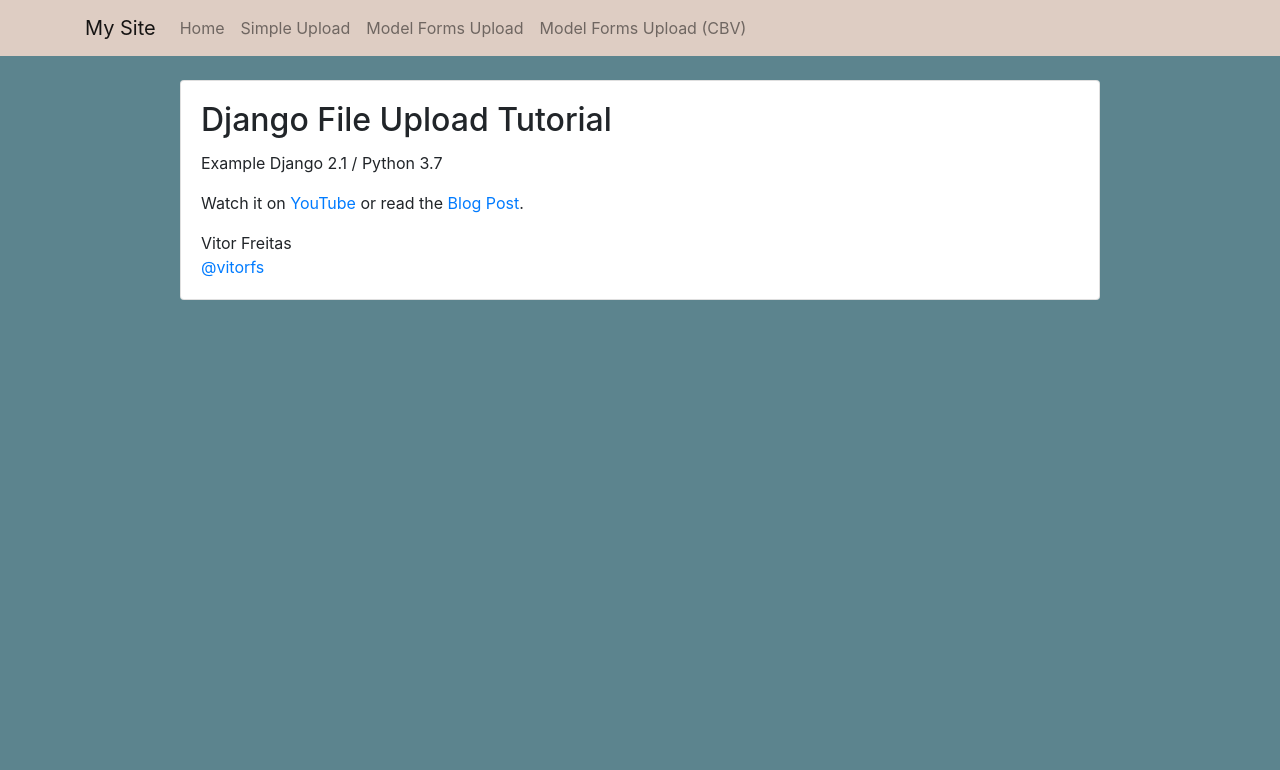
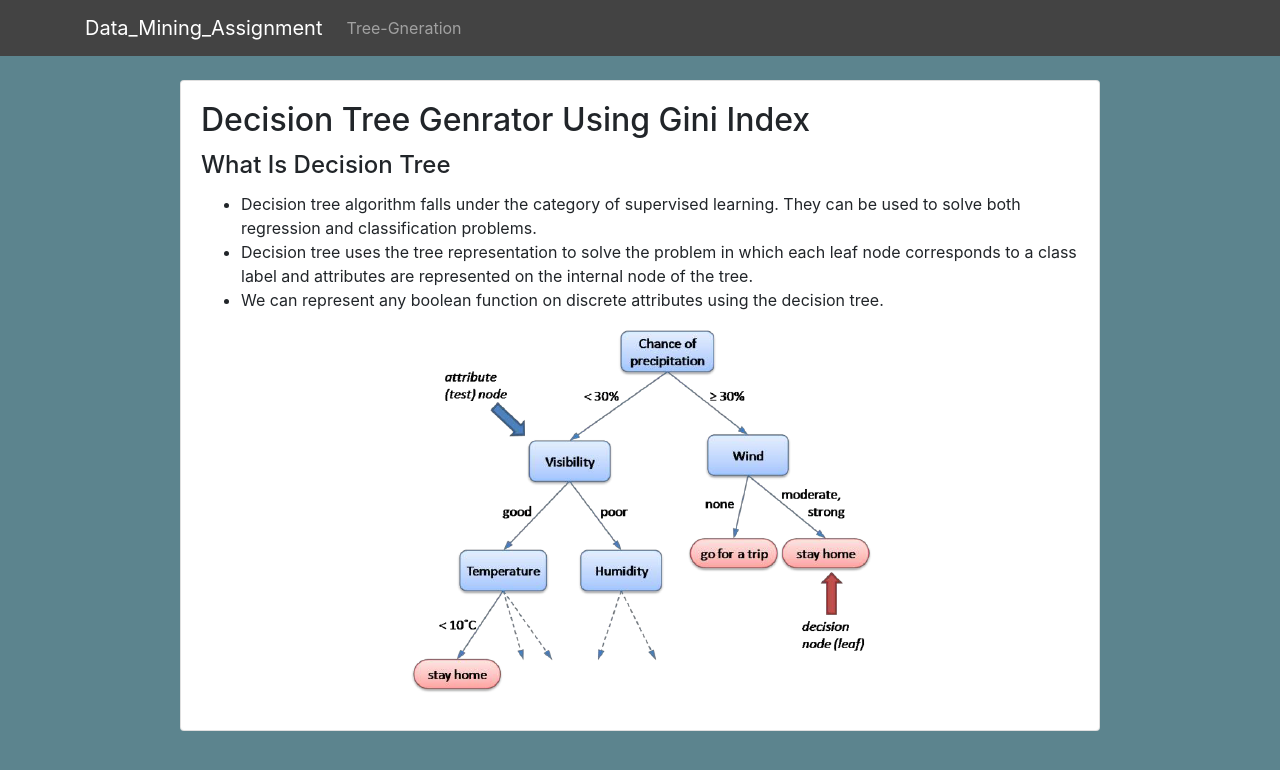
Before and after one commit to maulikb/mining-assignment, a Django app: page / in a window 1280 px wide. Shown: the top 770 px of the page. Run offline with Django 3.2, Linux system fonts and the light colour scheme; parts of the project's set-up code (start-up, migrations or seed data) failed here and were passed over; some libraries are stand-ins or nearby versions.

Commit message:
functionality is done UI changes is uncomplete

```diff
--- a/mysite/core/views.py
+++ b/mysite/core/views.py
@@ -2,6 +2,7 @@
 from django.views.generic import TemplateView, ListView, CreateView
 from django.core.files.storage import FileSystemStorage
 from django.urls import reverse_lazy
+from django.core.files import File
 
 from .forms import BookForm
 from .models import Book
@@ -67,56 +68,16 @@
         graph.write_png(image_url)
         imge = Image(graph.create_png())
 
+
         fs = FileSystemStorage()
         upload_file_name = uploaded_file
-        name = fs.save(uploaded_file.name, uploaded_file)
         path_to_generated_image = os.path.abspath(os.path.join(os.getcwd(), os.pardir))+"\\django-upload-example\\"+ image_url
+        file = open(path_to_generated_image , "rb")
+        django_file = File(file)
+
+        name_of_image = "Tree_of_"+str(os.path.splitext(uploaded_file.name)[0]) + ".png"
+        name = fs.save(name_of_image, django_file)
+
         print(path_to_generated_image)
-        context['url'] = path_to_generated_image
-
-
-    #fileUrl = os.path.join(BASE_DIR , '\\media\\' + upload_file_name)
-    #
-    #print(type(image))
+        context['image_name'] = name_of_image
     return render(request, 'upload.html', context)
-
-
-def book_list(request):
-    books = Book.objects.all()
-    return render(request, 'book_list.html', {
-        'books': books
-    })
-
-
-
-def upload_book(request):
-    if request.method == 'POST':
-        form = BookForm(request.POST, request.FILES)
-        if form.is_valid():
-            form.save()
-            return redirect('book_list')
-    else:
-        form = BookForm()
-    return render(request, 'upload_book.html', {
-        'form': form
-    })
-
-
-def delete_book(request, pk):
-    if request.method == 'POST':
-        book = Book.objects.get(pk=pk)
-        book.delete()
-    return redirect('book_list')
-
-
-class BookListView(ListView):
-    model = Book
-    template_name = 'class_book_list.html'
-    context_object_name = 'books'
-
-
-class UploadBookView(CreateView):
-    model = Book
-    form_class = BookForm
-    success_url = reverse_lazy('class_book_list')
-    template_name = 'upload_book.html'
--- /dev/null
+++ b/mysite/static/desktop.ini
@@ -0,0 +1,2 @@
+[LocalizedFileNames]
+decision -tree.png=@decision -tree,0
--- a/mysite/templates/base.html
+++ b/mysite/templates/base.html
@@ -9,25 +9,16 @@
   <title>{% block title %}My Site{% endblock %}</title>
 </head>
 <body>
-  <nav class="navbar navbar-expand-lg navbar-light mb-4" style="background-color:#decdc3">
+  <nav class="navbar navbar-expand-lg navbar-dark mb-4" style="background-color:#434343">
     <div class="container">
-      <a class="navbar-brand" href="{% url 'home' %}">My Site</a>
+      <a class="navbar-brand" href="{% url 'home' %}">Data_Mining_Assignment</a>
       <button class="navbar-toggler" type="button" data-toggle="collapse" data-target="#navbarSupportedContent" aria-controls="navbarSupportedContent" aria-expanded="false" aria-label="Toggle navigation">
         <span class="navbar-toggler-icon"></span>
       </button>
       <div class="collapse navbar-collapse" id="navbarSupportedContent">
         <ul class="navbar-nav">
           <li class="nav-item">
-            <a class="nav-link" href="{% url 'home' %}">Home</a>
-          </li>
-          <li class="nav-item">
-            <a class="nav-link" href="{% url 'upload' %}">Simple Upload</a>
-          </li>
-          <li class="nav-item">
-            <a class="nav-link" href="{% url 'book_list' %}">Model Forms Upload</a>
-          </li>
-          <li class="nav-item">
-            <a class="nav-link" href="{% url 'class_book_list' %}">Model Forms Upload (CBV)</a>
+            <a class="nav-link" href="{% url 'upload' %}">Tree-Gneration</a>
           </li>
         </ul>
       </div>
@@ -48,5 +39,6 @@
   <script src="https://code.jquery.com/jquery-3.3.1.slim.min.js" integrity="sha384-q8i/X+965DzO0rT7abK41JStQIAqVgRVzpbzo5smXKp4YfRvH+8abtTE1Pi6jizo" crossorigin="anonymous"></script>
   <script src="https://cdnjs.cloudflare.com/ajax/libs/popper.js/1.14.3/umd/popper.min.js" integrity="sha384-ZMP7rVo3mIykV+2+9J3UJ46jBk0WLaUAdn689aCwoqbBJiSnjAK/l8WvCWPIPm49" crossorigin="anonymous"></script>
   <script src="https://stackpath.bootstrapcdn.com/bootstrap/4.1.3/js/bootstrap.min.js" integrity="sha384-ChfqqxuZUCnJSK3+MXmPNIyE6ZbWh2IMqE241rYiqJxyMiZ6OW/JmZQ5stwEULTy" crossorigin="anonymous"></script>
+  <script src="https://cdnjs.cloudflare.com/ajax/libs/jquery-zoom/1.7.21/jquery.zoom.min.js" integrity="sha512-m5kAjE5cCBN5pwlVFi4ABsZgnLuKPEx0fOnzaH5v64Zi3wKnhesNUYq4yKmHQyTa3gmkR6YeSKW1S+siMvgWtQ==" crossorigin="anonymous"></script>
 </body>
 </html>
--- a/mysite/templates/home.html
+++ b/mysite/templates/home.html
@@ -1,14 +1,27 @@
 {% extends 'base.html' %}
+{% load static %}
+{% block content %}
+  <h2 class="card-title">Decision Tree Genrator Using Gini Index</h2>
+  <h4 class="card-title"> What Is Decision Tree</h4>
+  <ul>
+    <li>
+      Decision tree algorithm falls under the category of supervised learning. They can be used to solve both regression and classification problems.
+    </li>
+    <li>
+      Decision tree uses the tree representation to solve the problem in which each leaf node corresponds to a class label and attributes are represented on the internal node of the tree.
+    </li>
+    <li>
+      We can represent any boolean function on discrete attributes using the decision tree.
+    </li>
+  </ul>
 
-{% block content %}
-  <h2 class="card-title">Django File Upload Tutorial</h2>
-  <p class="card-text">Example Django 2.1 / Python 3.7</p>
+  <div class="container" style="text-align:center;">
+      <img src="{% static 'decision-tree.png' %}" />
+  </div>
   <p class="card-text">
-    Watch it on <a href="https://www.youtube.com/playlist?list=PLLxk3TkuAYnpm24Ma1XenNeq1oxxRcYFT">YouTube</a> or
-    read the <a href="https://simpleisbetterthancomplex.com/tutorial/2016/08/01/how-to-upload-files-with-django.html">Blog Post</a>.
+
   </p>
   <p class="card-text">
-    Vitor Freitas<br>
-    <a href="https://twitter.com/vitorfs">@vitorfs</a>
+
   </p>
 {% endblock %}
--- a/mysite/urls.py
+++ b/mysite/urls.py
@@ -9,13 +9,6 @@
 urlpatterns = [
     path('', views.Home.as_view(), name='home'),
     path('upload/', views.upload, name='upload'),
-    path('books/', views.book_list, name='book_list'),
-    path('books/upload/', views.upload_book, name='upload_book'),
-    path('books/<int:pk>/', views.delete_book, name='delete_book'),
-
-    path('class/books/', views.BookListView.as_view(), name='class_book_list'),
-    path('class/books/upload/', views.UploadBookView.as_view(), name='class_upload_book'),
-
     path('admin/', admin.site.urls),
 ]
 
```
Also changed, not shown: mysite/templates/book_list.html (deleted, +0 -49 lines), mysite/templates/class_book_list.html (deleted, +0 -8 lines), mysite/templates/upload.html (+13 -4 lines), mysite/templates/upload_book.html (deleted, +0 -12 lines), Tree_of_diabetes.png (deleted), Tree_of_submission.png (deleted), Treediabetes.png (deleted), mysite/static/Tree_of_diabetes.png (deleted), mysite/static/decision-tree.png (added), result.png (deleted).
